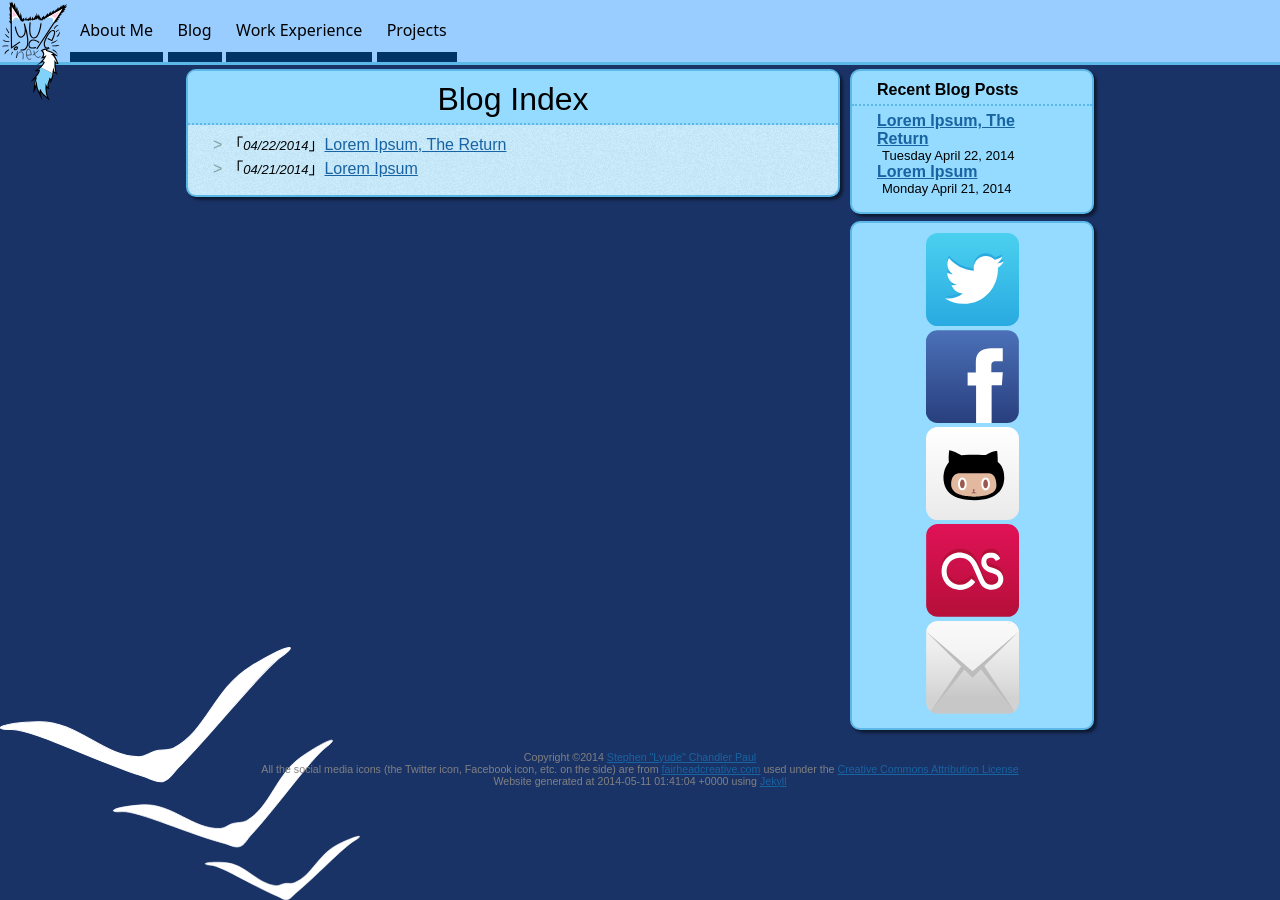
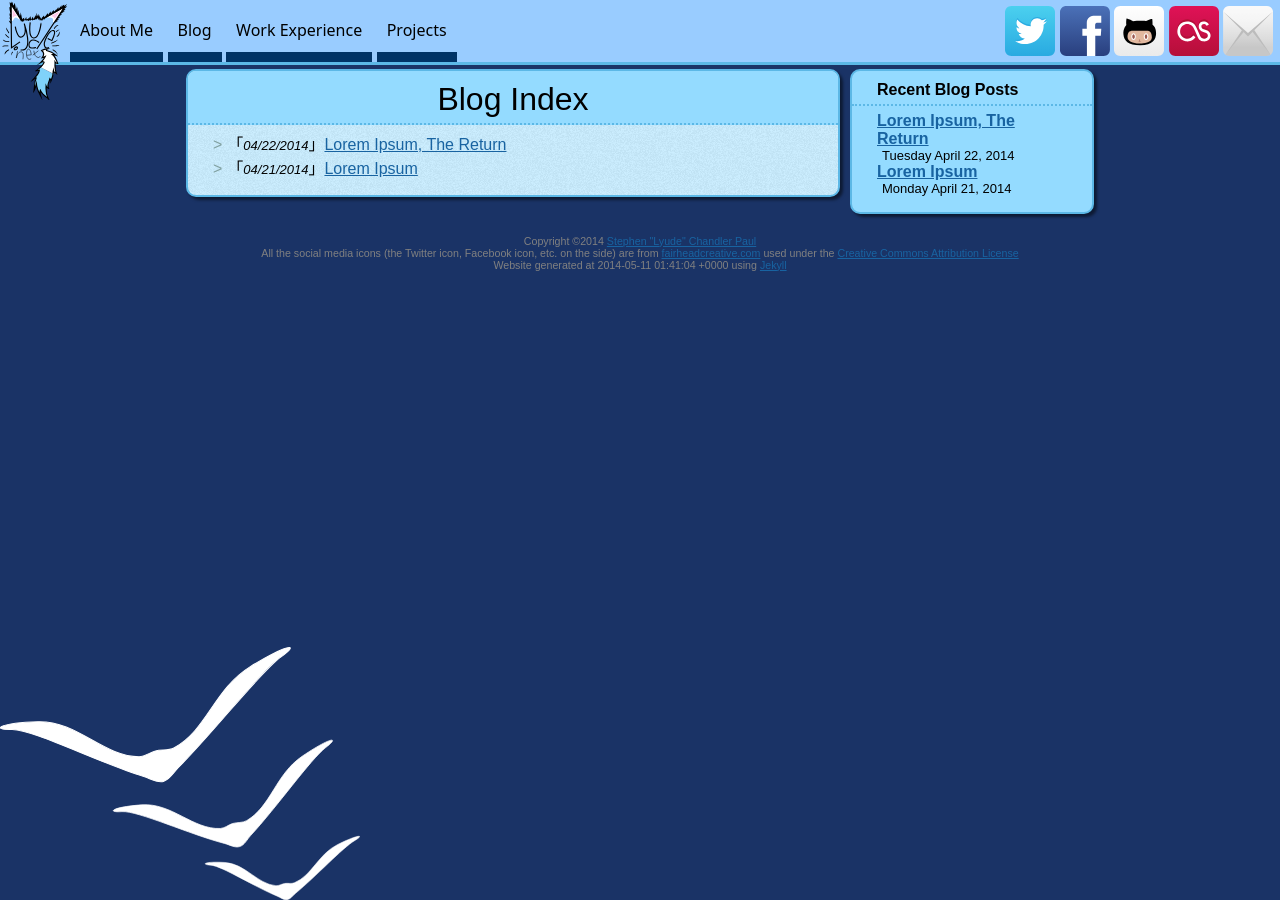
Before and after one commit to Lyude/personal_website, a Jekyll site: the page built from blog_index.html, in a window 1280 px wide. Built offline with Jekyll 4.4.1, drawn with Linux system fonts in a browser that asks for light colours; nearby versions of some CDN libraries; some web fonts are replaced.

Commit message:
Move social networking buttons to the navigation bar

```diff
--- a/_layouts/default.html
+++ b/_layouts/default.html
@@ -12,7 +12,6 @@
 		{% for link in site.data.nav_links %}
 			<div class="nav_button"><a class="nav_button_text" href="/{{ link.page }}">{{ link.name }}</a></div>
 		{% endfor %}
-
 		<a href="javascript:smoothScrollToTop();">
 			<svg version="1.1" id="go_to_top" x="0px" y="0px" viewBox="0 0 100 100" enable-background="new 0 0 100 100">
 				<path class="go_to_top_main_path"
@@ -36,6 +35,14 @@
 				</svg>
 			</a>
 		</noscript>
+
+		<div id="social_media">
+			<a href="https://twitter.com/intent/user?screen_name=_Lyude"><img class="social_media_side_button" src="/resources/social_network_buttons/twitter.svg" alt="Twitter"/></a>
+			<a href="https://www.facebook.com/lyudess"><img class="social_media_side_button" src="/resources/social_network_buttons/facebook.svg" alt="Facebook"/></a>
+			<a href="https://github.com/Lyude1337"><img class="social_media_side_button" src="/resources/social_network_buttons/github.svg" alt="Github"/></a>
+			<a href="http://www.last.fm/user/Shiny_Lucario"><img class="social_media_side_button" src="/resources/social_network_buttons/lastfm.svg" alt="last.fm"/></a>
+			<a href="mailto:thatslyude@gmail.com"><img class="social_media_side_button" src="/resources/social_network_buttons/mail.svg" alt="E-Mail"/></a>
+		</div>
 	</nav>
 
 	<div id="content_container">
@@ -44,14 +51,6 @@
 		</div>
 
 		{% include blog_list.html %}
-
-		<div id="social_media" class="content_box">
-			<a href="https://twitter.com/intent/user?screen_name=_Lyude"><img class="social_media_side_button" src="/resources/social_network_buttons/twitter.svg" alt="Twitter"/></a>
-			<a href="https://www.facebook.com/lyudess"><img class="social_media_side_button" src="/resources/social_network_buttons/facebook.svg" alt="Facebook"/></a>
-			<a href="https://github.com/Lyude1337"><img class="social_media_side_button" src="/resources/social_network_buttons/github.svg" alt="Github"/></a>
-			<a href="http://www.last.fm/user/Shiny_Lucario"><img class="social_media_side_button" src="/resources/social_network_buttons/lastfm.svg" alt="last.fm"/></a>
-			<a href="mailto:thatslyude@gmail.com"><img class="social_media_side_button" src="/resources/social_network_buttons/mail.svg" alt="E-Mail"/></a>
-		</div>
 	</div>
 
 {% include footer.html %}
--- a/stylesheets/master.css
+++ b/stylesheets/master.css
@@ -166,7 +166,7 @@ div#content div.box_title_area {
 	background-color: rgba(148, 219, 255, 1);
 }
 
-div#blog_list, div#social_media {
+div#blog_list {
 	float: right;
 	clear: right;
 
@@ -181,15 +181,15 @@ div#blog_list {
 }
 
 div#social_media {
+	float: right;
 	text-align: center;
-
-	padding-top: 10px;
-	padding-bottom: 10px;
+	padding-top: 6px;
+	padding-right: 7px;
 }
 
 img.social_media_side_button {
-	width: 93px;
-	height: 93px;
+	width: 50px;
+	height: 50px;
 }
 
 div#blog_list h1 {
```
